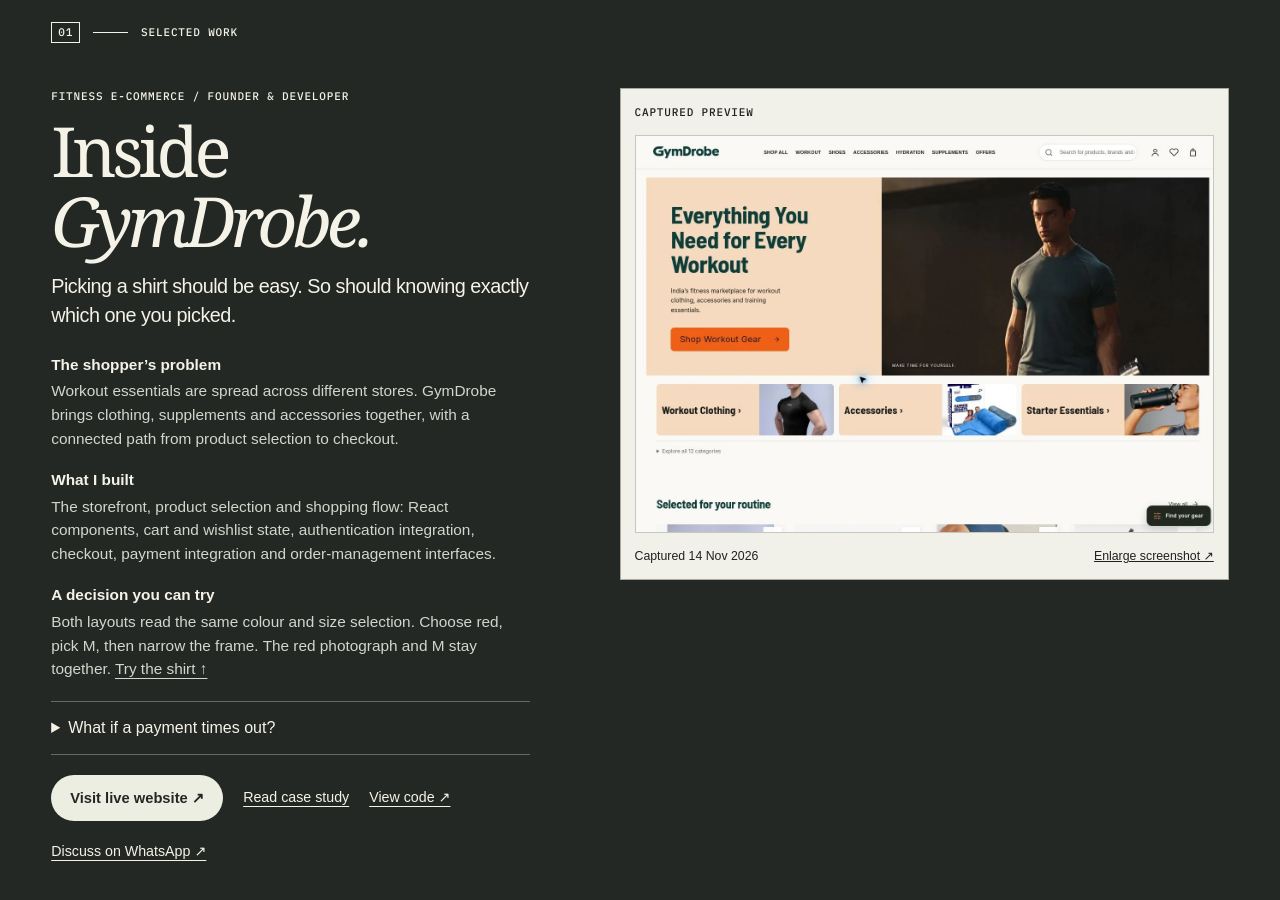
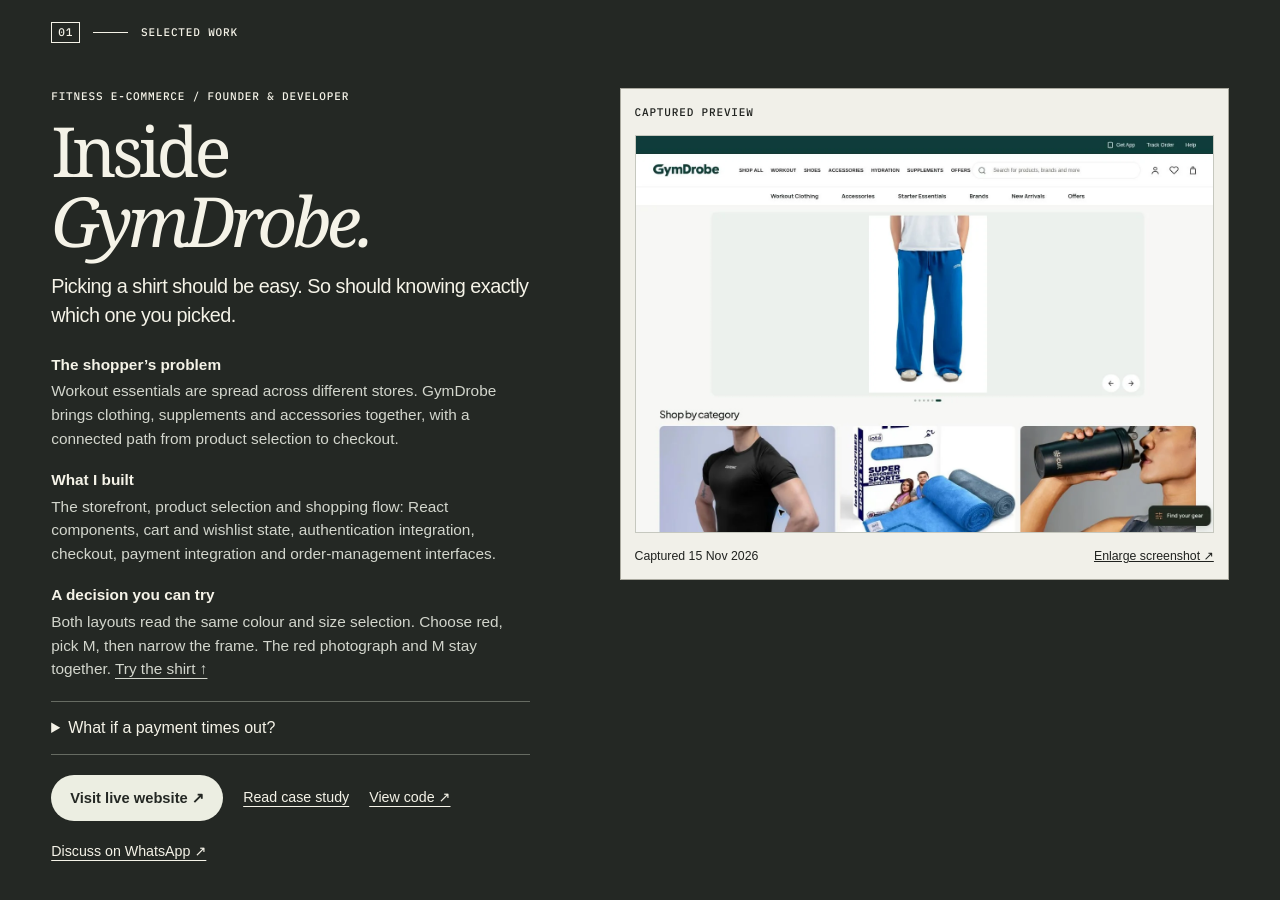
Before and after one commit to favas5291-coder/portfolio, a React (Vite) app: page / in a window 1280 px wide. Shown: the part 920-1820 px from the top of the page. Built offline with nearby package versions, Linux system fonts and the light colour scheme; no server answers.

Commit message:
Refresh GymDrobe preview for the new homepage layout

```diff
--- a/src/data/project-previews.js
+++ b/src/data/project-previews.js
@@ -2,8 +2,8 @@
 export const projectPreviews = {
   "gymdrobe": {
     "website": "https://www.gymdrobe.com/",
-    "screenshot": "/images/projects/gymdrobe-134b9a805e4e16a2.webp",
-    "capturedAt": "2026-11-14T02:40:24.774Z",
+    "screenshot": "/images/projects/gymdrobe-41168628eaa27c0a.webp",
+    "capturedAt": "2026-11-15T02:42:55.694Z",
     "width": 1348,
     "height": 926,
     "mobile": {
```
Also changed, not shown: public/images/projects/gymdrobe-41168628eaa27c0a.webp (added).
